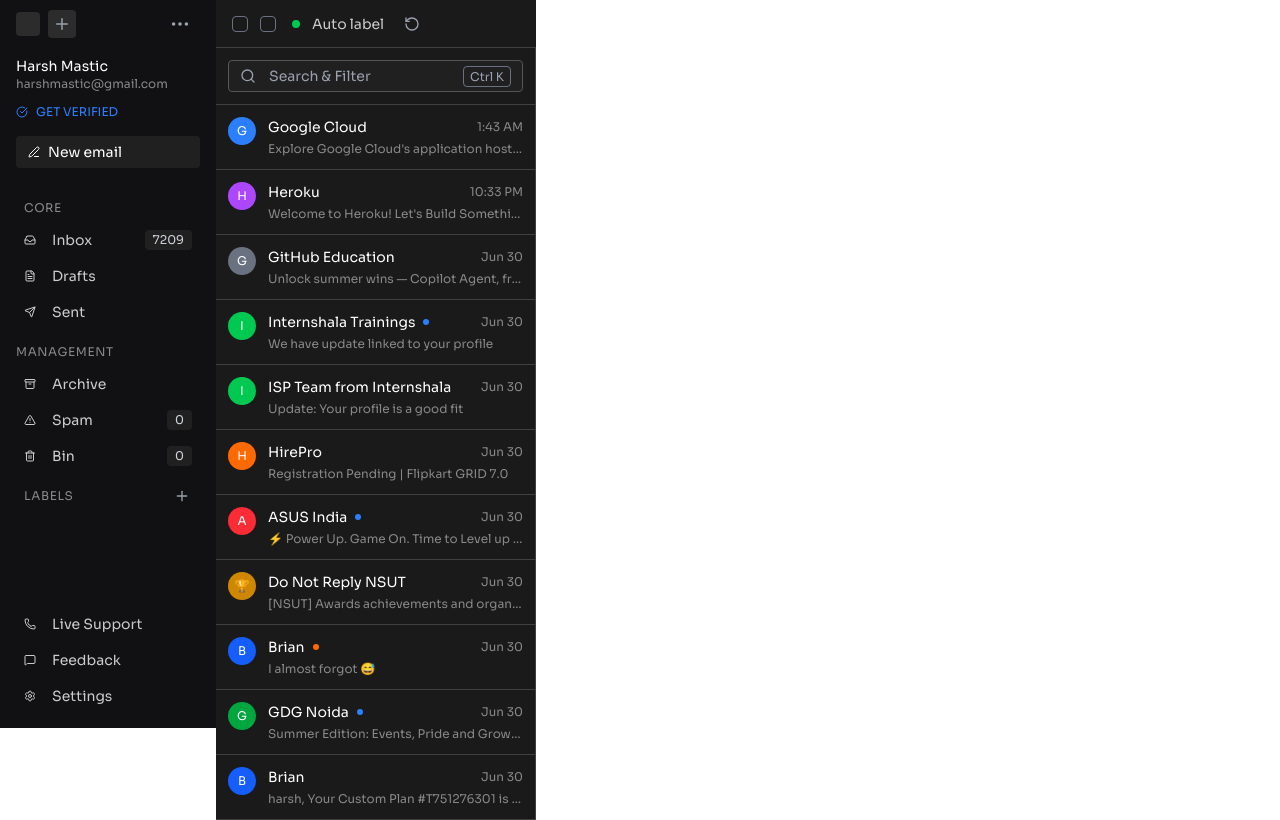
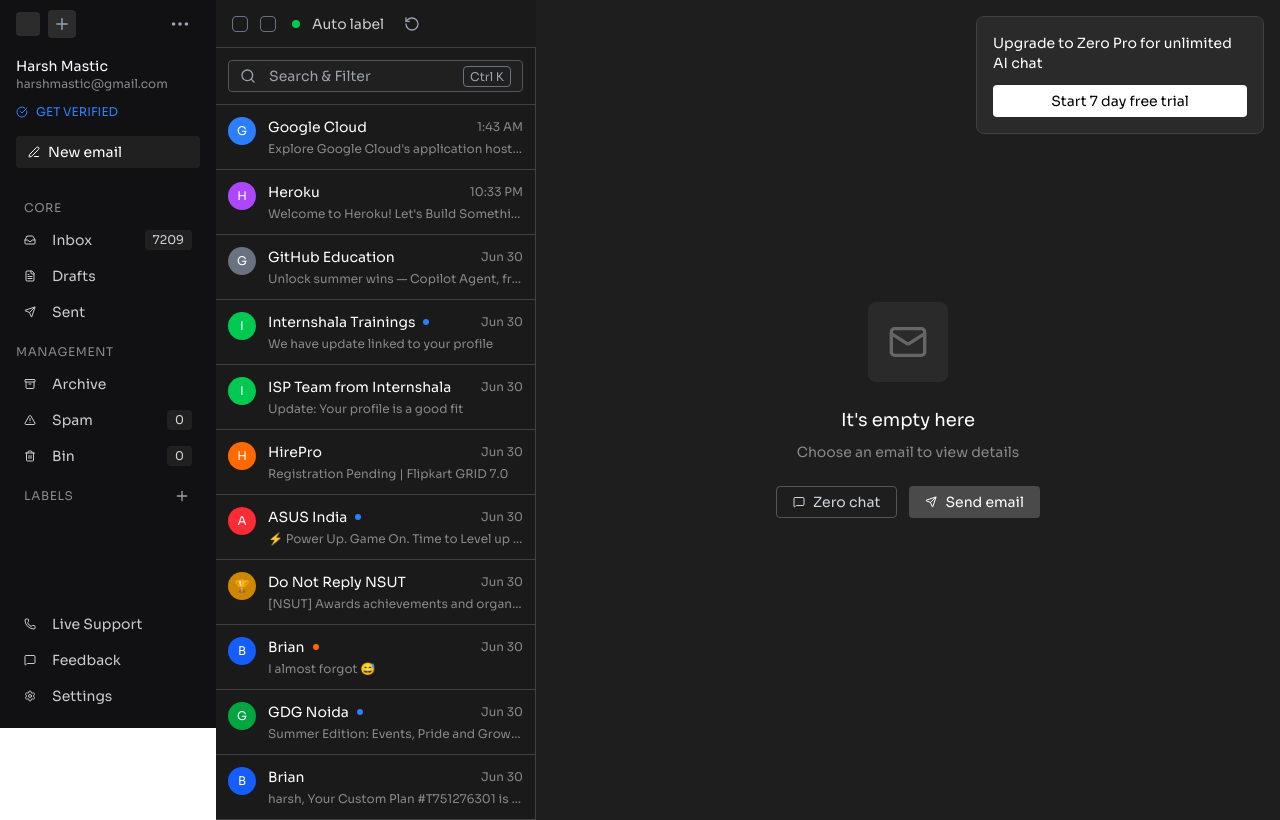
Before and after one commit to hxrshxz/NeuraMail, a React (Vite) app in the folder frontend/: page /dashboard in a window 1280 px wide. Built offline with nearby package versions, Linux system fonts and the light colour scheme; no server answers.

Commit message:
add emailView

```diff
--- a/frontend/src/App.jsx
+++ b/frontend/src/App.jsx
@@ -8,6 +8,7 @@
 import { Sidebar } from "./Components/SideBar";
 import { TopBar } from "./Components/TopBar";
 import { EmailList } from "./Components/EmailList";
+import {EmailView } from "./Components/EmailView";
 
 const clientId = import.meta.env.VITE_GOOGLE_CLIENT_ID;
 
@@ -31,6 +32,7 @@
           <TopBar />
           <EmailList />
         </span>
+        <EmailView />
       </div>
     );
   };
--- /dev/null
+++ b/frontend/src/Components/EmailView.jsx
@@ -0,0 +1,38 @@
+import { MessageSquare, Send, Mail } from "lucide-react"
+
+export function EmailView() {
+  return (
+    <div className="flex-1 bg-[#1e1e1e] flex flex-col relative">
+      {/* Upgrade Banner */}
+      <div className="absolute top-4 right-4 z-10">
+        <div className="bg-[#2a2a2a] rounded-lg p-4 border border-[#404040] w-72">
+          <h3 className="text-white font-medium mb-3 text-sm">Upgrade to Zero Pro for unlimited AI chat</h3>
+          <button className="w-full bg-white text-black hover:bg-gray-200 text-sm h-8 rounded font-medium">
+            Start 7 day free trial
+          </button>
+        </div>
+      </div>
+
+      {/* Empty State */}
+      <div className="flex-1 flex items-center justify-center">
+        <div className="text-center">
+          <div className="w-20 h-20 bg-[#2a2a2a] rounded-lg flex items-center justify-center mb-6 mx-auto">
+            <Mail className="h-10 w-10 text-[#666666]" />
+          </div>
+          <h2 className="text-lg font-medium text-white mb-2">It's empty here</h2>
+          <p className="text-[#888888] mb-6 text-sm">Choose an email to view details</p>
+          <div className="flex items-center justify-center space-x-3">
+            <button className="border border-[#555555] text-gray-300 hover:bg-[#2a2a2a] bg-transparent text-sm h-8 px-4 rounded flex items-center">
+              <MessageSquare className="h-3 w-3 mr-2" />
+              Zero chat
+            </button>
+            <button className="bg-[#4a4a4a] hover:bg-[#5a5a5a] text-white text-sm h-8 px-4 rounded flex items-center">
+              <Send className="h-3 w-3 mr-2" />
+              Send email
+            </button>
+          </div>
+        </div>
+      </div>
+    </div>
+  )
+}
```
